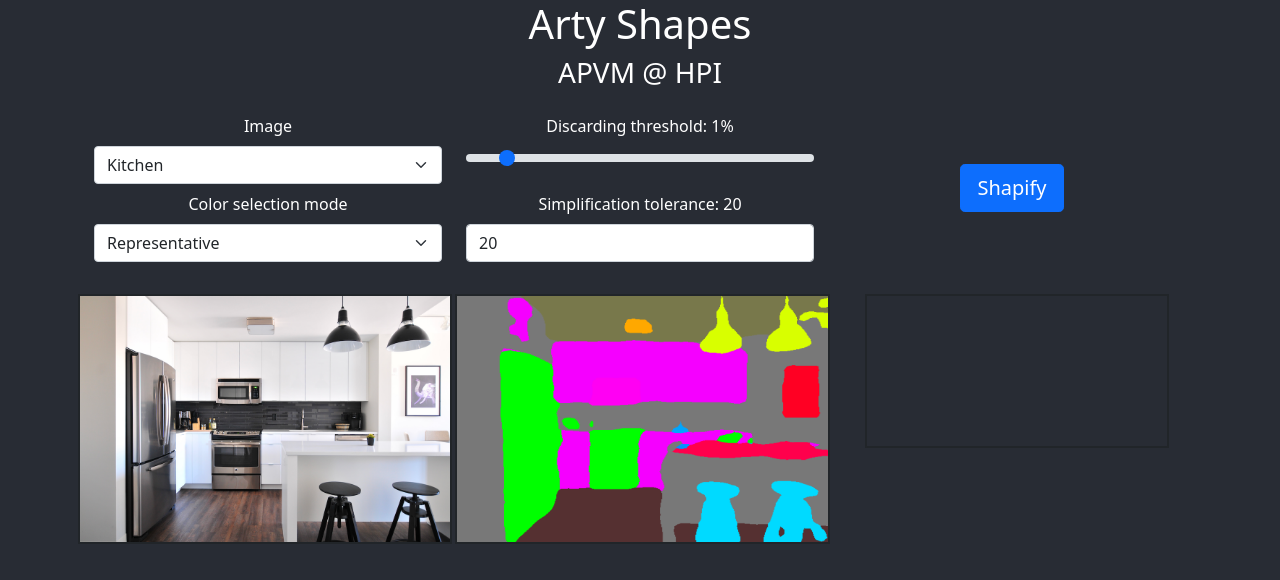
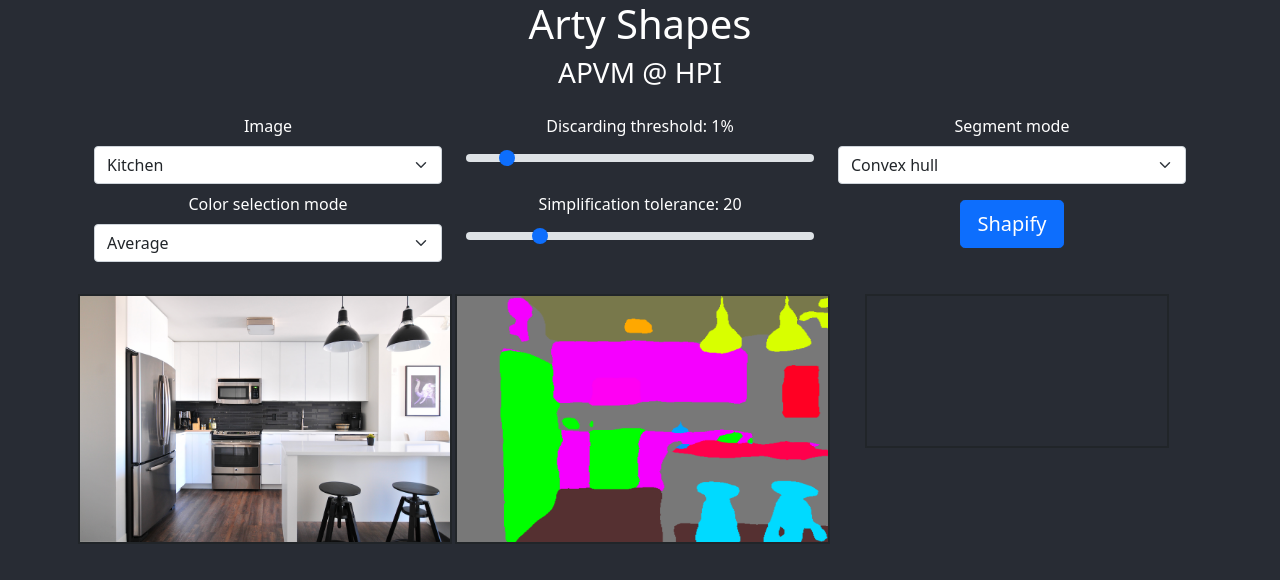
Before and after one commit to gwauge/arty-shapes, a React (Create React App) app: page / in a window 1280 px wide. Shown: the top 580 px of the page. Built offline with nearby package versions, Linux system fonts and the light colour scheme; the HTML template or start-up script is replaced by a standard one.

Commit message:
Feat: add segmentation mode selection
- currently supports aabb, concave and convex hull

```diff
--- a/package.json
+++ b/package.json
@@ -11,6 +11,7 @@
     "@types/react": "^18.0.9",
     "@types/react-dom": "^18.0.3",
     "bootstrap": "^5.1.3",
+    "concaveman": "^1.2.1",
     "monotone-chain-convex-hull": "^1.0.0",
     "react": "^18.1.0",
     "react-dom": "^18.1.0",
@@ -51,6 +52,7 @@
   },
   "devDependencies": {
     "@canvas/image-data": "^1.0.0",
+    "@types/concaveman": "^1.1.3",
     "jest-canvas-mock": "^2.4.0"
   }
 }
--- a/src/App.tsx
+++ b/src/App.tsx
@@ -39,7 +39,7 @@ function App() {
 
                 <div className='mt-2'>
                   <label className='form-label' htmlFor='input-color'>Color selection mode</label>
-                  <select id='input-color' className='form-select' defaultValue={"representative"}>
+                  <select id='input-color' className='form-select' defaultValue={"average"}>
                     <option value="average">Average</option>
                     <option value="root">Root</option>
                     <option value="center">Center</option>
@@ -67,8 +67,8 @@ function App() {
                   <label className='form-label' htmlFor='input-tolerance'>Simplification tolerance: {tolerance}</label>
                   <input
                     id="input-tolerance"
-                    className='form-control'
-                    type="number"
+                    className='form-range'
+                    type="range"
                     min={0} max={100} step={1}
                     defaultValue={tolerance}
                     onChange={e => setTolerance(parseInt(e.target.value))}
@@ -77,8 +77,20 @@ function App() {
                 </div>
               </div>
 
-              <div className='col-4 d-flex align-items-center justify-content-center'>
-                <button className='btn btn-lg btn-primary' id="btn-shapify" onClick={shapify}>Shapify</button>
+              <div className='col-4'>
+                <div className=''>
+                  <label className='form-label' htmlFor='input-segmentation'>Segment mode</label>
+                  <select id='input-segmentation' className='form-select' defaultValue={"convex"}>
+                    <option value="aabb">Axis-aligned bounding box</option>
+                    <option value="convex">Convex hull</option>
+                    <option value="concave">Concave hull</option>
+                    <option value="oabb">Object-aligned bounding box</option>
+                  </select>
+                </div>
+
+                <div className='mt-3'>
+                  <button className='btn btn-lg btn-primary' id="btn-shapify" onClick={shapify}>Shapify</button>
+                </div>
               </div>
             </div>
 
--- a/src/utils/shapify.ts
+++ b/src/utils/shapify.ts
@@ -1,5 +1,6 @@
 import monotoneChainConvexHull from 'monotone-chain-convex-hull';
 import simplify from 'simplify-js';
+import concaveman from 'concaveman';
 
 import hk from './ccl';
 import {
@@ -51,11 +52,12 @@ export function draw_segments(
     img: ImageData
 ) {
 
+    console.time("ccl");
     const segments = hk(img);
+    console.timeEnd("ccl");
 
     // calculate appropriate color
     const original_img = nearest_neighbor(getImageData("img-input"), img.width, img.height);
-    console.log(original_img.width, original_img.height);
 
     const discard_threshold_slider = document.getElementById('input-discard') as HTMLInputElement;
     const discard_threshold = parseFloat(discard_threshold_slider.value);
@@ -84,6 +86,8 @@ export function draw_segments(
             break;
     }
 
+    const segmentation_mode_select = document.getElementById('input-segmentation') as HTMLSelectElement;
+
     console.log("segments:", segments.length);
     segments
         .sort((a, b) => (b.s - b.n) * (b.e - b.w) - (a.s - a.n) * (a.e - a.w)) // sort by size of the bounding box
@@ -93,15 +97,32 @@ export function draw_segments(
 
             // fillCircle(ctx, [segment.x, segment.y], '#ff0000', 2); // draw the root of each segment
 
-            // console.log("segment:", segment.color, "\n\tchildren:", segment.children?.length, "\n\txy:", segment.x, segment.y);
+            if (!segment.children) return;
 
-            if (!segment.children) return;
-            const convex_hull = monotoneChainConvexHull(segment.children.map(c => [c.x, c.y]));
-            // fillLines(ctx, convex_hull, segment.color, 1);
+            let points: [number, number][] = [];
+            switch (segmentation_mode_select.value) {
+                case "aabb":
+                    points = [
+                        [segment.w, segment.n],
+                        [segment.e, segment.n],
+                        [segment.e, segment.s],
+                        [segment.w, segment.s],
+                    ];
+                    break;
+                case "convex":
+                    points = monotoneChainConvexHull(segment.children.map(c => [c.x, c.y]));
+                    break;
+                case "concave":
+                    points = concaveman(segment.children.map(c => [c.x, c.y])) as [number, number][];
+                    break;
+                default:
+                    throw new Error("invalid segmentation mode: " + segmentation_mode_select.value);
+            }
 
-            const simplified = simplify(convex_hull.map(p => ({ x: p[0], y: p[1] })), tolerance);
-            fillLines(ctx, simplified.map((p: { x: number, y: number }) => [p.x, p.y]), segment.color, 1);
-
+            if (tolerance > 0) {
+                const simplified = simplify(points.map(p => ({ x: p[0], y: p[1] })), tolerance);
+                fillLines(ctx, simplified.map((p: { x: number, y: number }) => [p.x, p.y]), segment.color, 1);
+            } else fillLines(ctx, points, segment.color, 1);
         })
 }
 
@@ -123,11 +144,6 @@ function average_color(segments: Node[], original_img: ImageData) {
             b += original_img.data[index + 2];
         });
 
-        console.log("index:", i, "color:",
-            Math.round(r / root.children.length),
-            Math.round(g / root.children.length),
-            Math.round(b / root.children.length));
-
         root.color = rgbToHex(
             Math.round(r / root.children.length),
             Math.round(g / root.children.length),
@@ -147,11 +163,6 @@ function root_color(segments: Node[], original_img: ImageData) {
         const r = original_img.data[index + 0];
         const g = original_img.data[index + 1];
         const b = original_img.data[index + 2];
-
-        console.log("index:", i, "color:",
-            r,
-            g,
-            b);
 
         root.color = rgbToHex(
             r,
@@ -175,9 +186,6 @@ function center_color(segments: Node[], original_img: ImageData) {
         const r = original_img.data[index + 0];
         const g = original_img.data[index + 1];
         const b = original_img.data[index + 2];
-
-        console.log("i:", i, "wens:", w, e, n, s, "coords:", x, y, "color:",
-            rgbToHex(r, g, b));
 
         root.color = rgbToHex(
             r,
```
